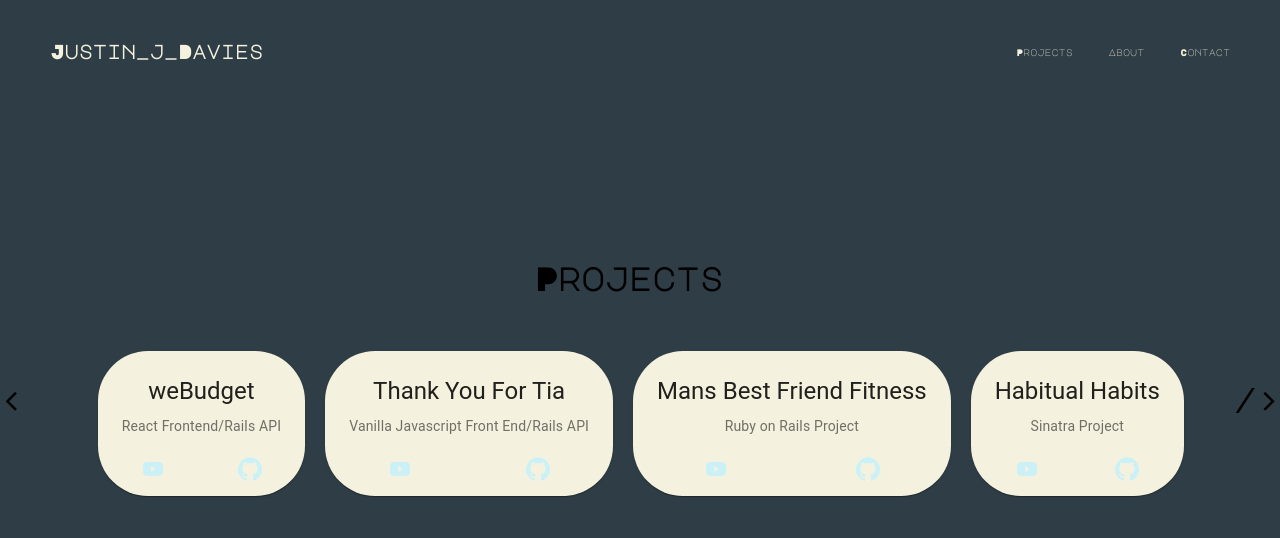
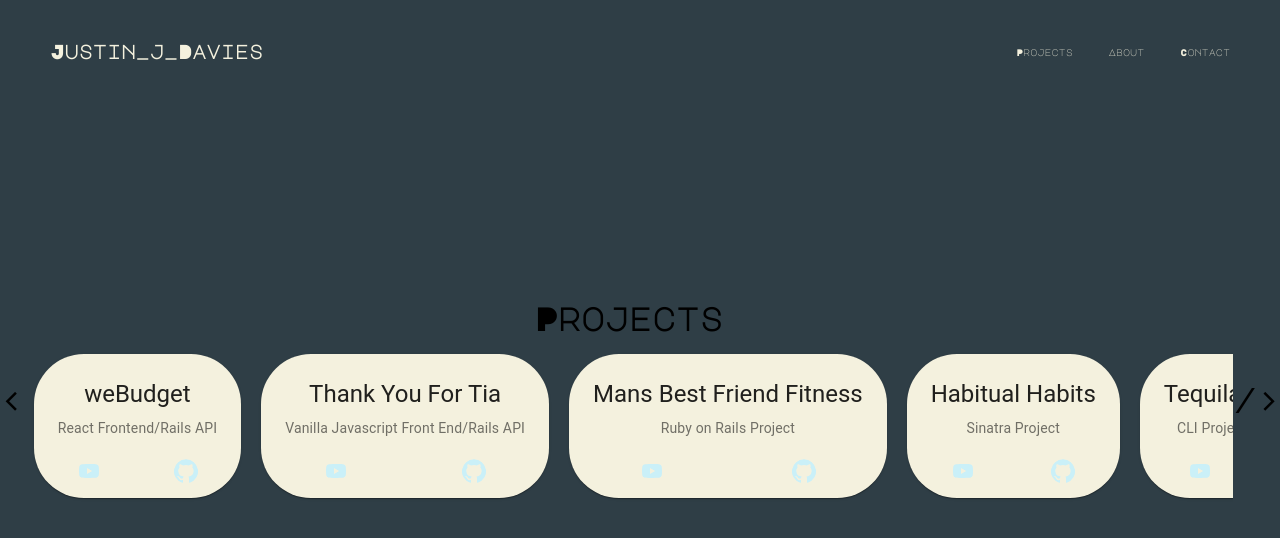
Before and after one commit to Therealjustindude/Portfolio_Website, a React (Create React App) app: page /projects in a window 1280 px wide. Shown: the top 538 px of the page. Built offline with nearby package versions, Linux system fonts and the light colour scheme; a web font is replaced by a local one.

Commit message:
scroll and div look a little better on smaller screens

```diff
--- a/src/Components/Projects.js
+++ b/src/Components/Projects.js
@@ -15,7 +15,7 @@ import GitHubIcon from '@material-ui/icons/GitHub';
 const Projects = () => {
 	return (
 		<Container>
-			<h1 style={{ marginBottom: '15px' }}>Projects</h1>
+			<StyledH1>Projects</StyledH1>
 			<MediaContainer>
 				<MediaCard/>
 			</MediaContainer>
@@ -24,20 +24,24 @@ const Projects = () => {
 }
 const Container = styled.div`
 	display: flex;
-	justify-content: space-between;
+	justify-content: center;
 	align-items: center;
 	flex-wrap: wrap;
 	flex-direction: column;
-	max-width: 100vw;
-	margin: auto;
-	padding: 2rem;
 `
 const MediaContainer = styled.div`
 	display: flex;
 	overflow: scroll;
-	padding: 2rem;
 	align-items: center;
+	flex-direction: row;
 	justify-content: space-between;
+	max-width: 100vw;
+
+`
+
+const StyledH1 = styled.h1`
+	padding: 10px;
+	text-align: center;
 `
 
 //create syle for cards
--- a/src/Containers/App.js
+++ b/src/Containers/App.js
@@ -4,7 +4,7 @@ import Navbar from '../Components/Navbar'
 
 function App() {
   return (
-    <div style={mainStyle}>
+    <div className="app-wrapper" style={mainStyle}>
       <Navbar />
       <Home />
     </div>
@@ -12,8 +12,8 @@ function App() {
 }
 
 const mainStyle = {
-  width: '100vw',
-  height: '100vh',
+  width: '100%',
+  height: '100%',
   background: '#2f3e46'
 }
 
--- a/src/index.css
+++ b/src/index.css
@@ -20,3 +20,9 @@ button, h1, a {
 			font-size: unset;
 		}
 }
+
+@media(max-width: 800px){
+	.app-wrapper {
+
+	}
+}
```
Also changed, not shown: 1 other file (tests, documents, lock files or other folders).
